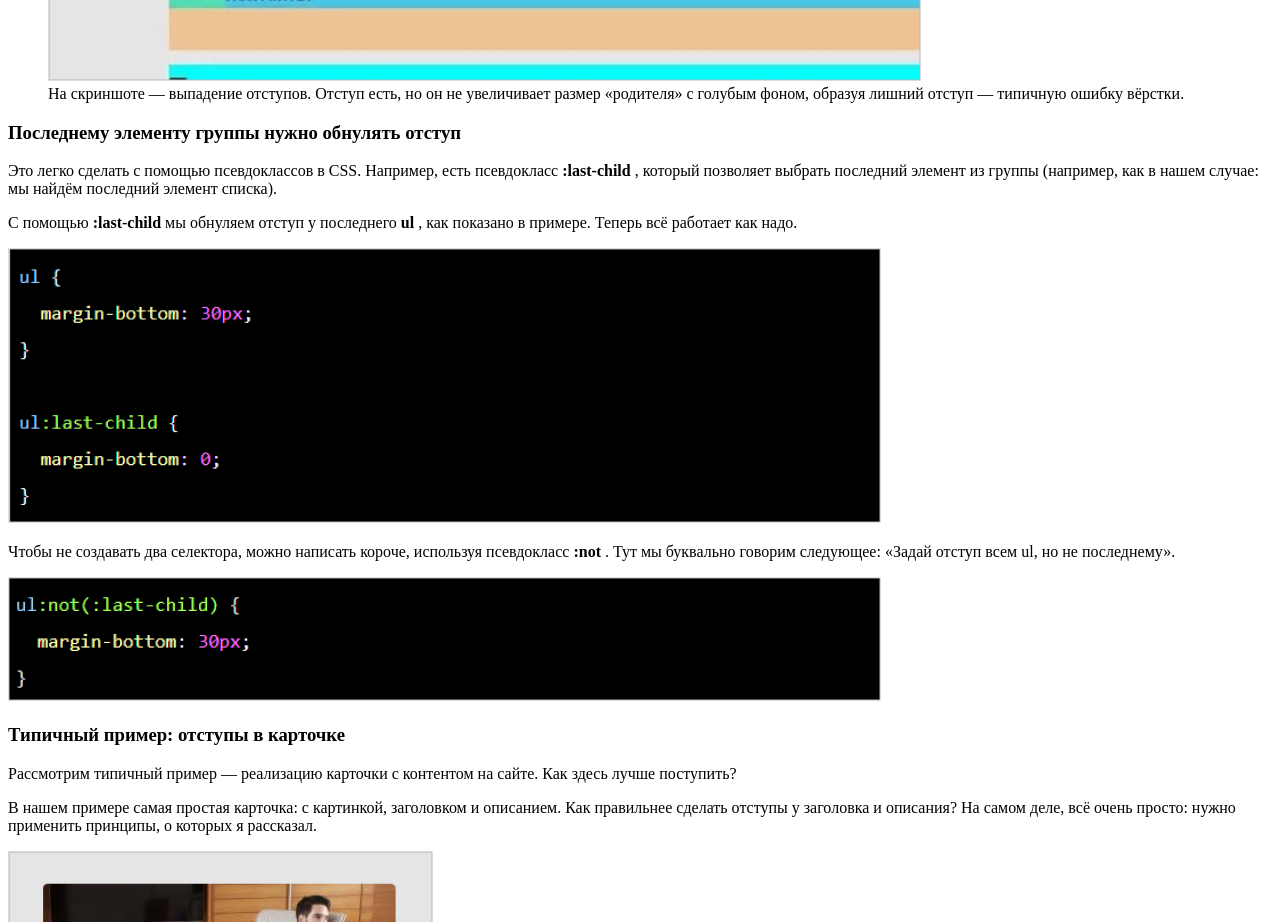
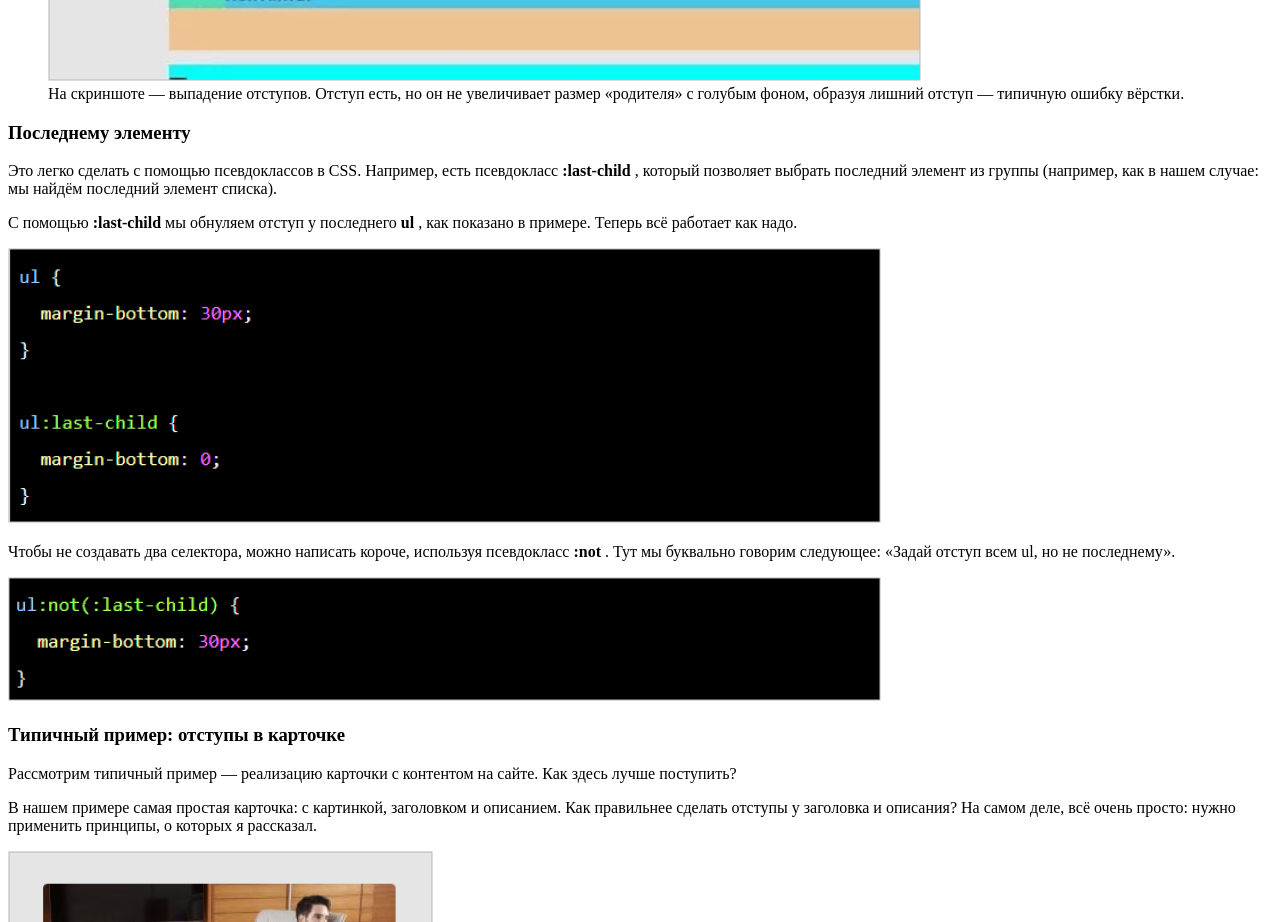
Before and after one commit to pavellayhin/special-upp, a plain HTML site: page article.html in a window 1280 px wide. Shown: the part 1920-2842 px from the top of the page. Drawn offline with Linux system fonts and the light colour scheme.

Commit message:
title 2 changed

```diff
--- a/article.html
+++ b/article.html
@@ -89,7 +89,7 @@
 </div>
 <div>
 <h3 id="part4">
-  Последнему элементу группы нужно обнулять отступ
+  Последнему элементу
 </h3>
 <p>
   Это легко сделать с помощью псевдоклассов в CSS. Например, есть псевдокласс <b>:last-child</b> , который позволяет выбрать последний элемент из группы (например, как в нашем случае: мы найдём последний элемент списка).
```
